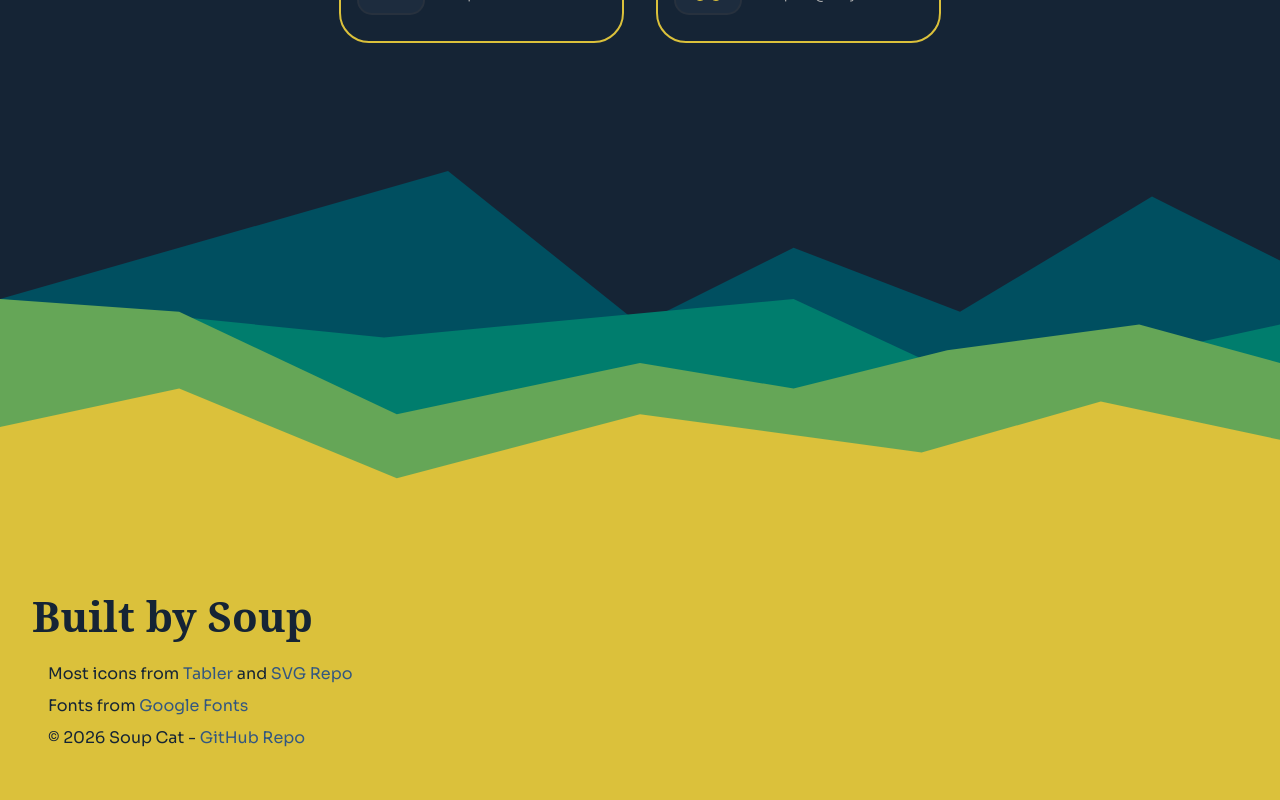
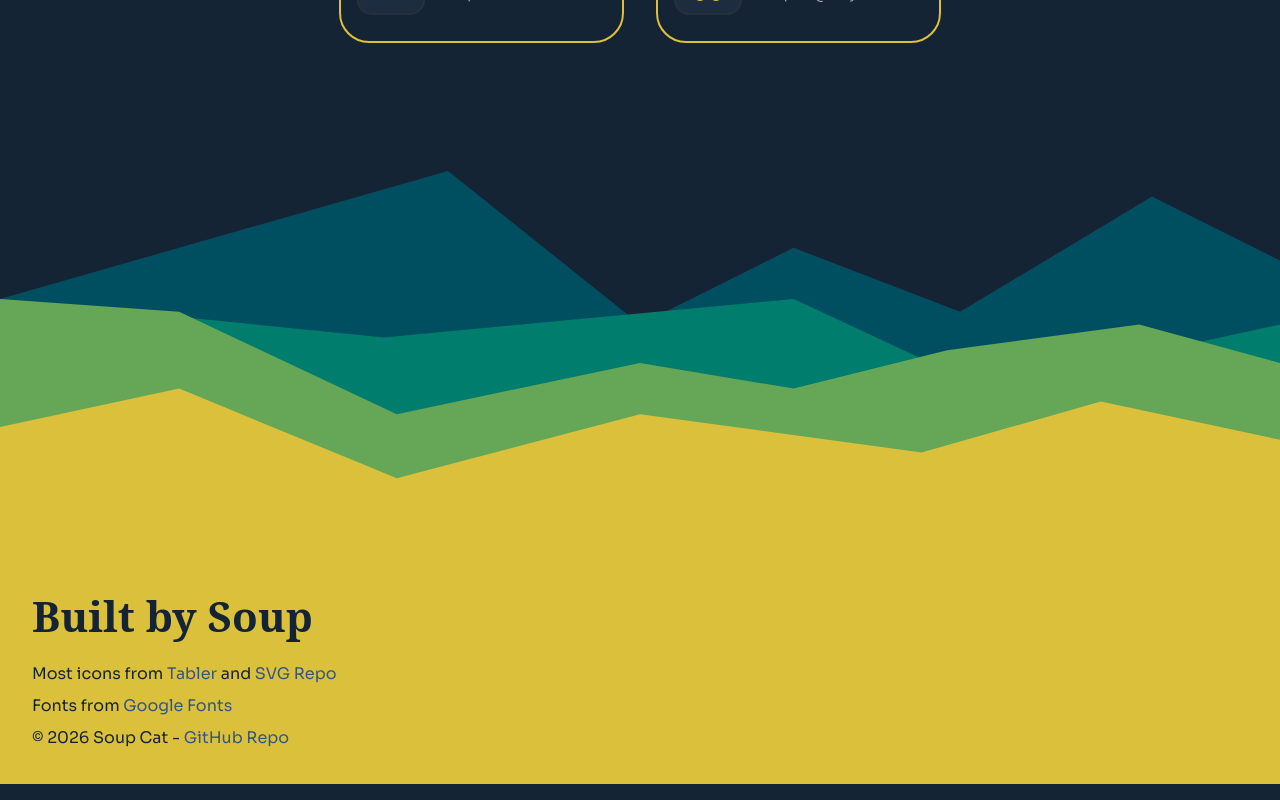
Before and after one commit to SoupCat-Py/reactfolio, a React (Vite) app: page / in a window 1280 px wide. Shown: the part 4363-5163 px from the top of the page. Built offline with nearby package versions, Linux system fonts and the light colour scheme; a web font is replaced by a local one.

Commit message:
removed footer indentation

```diff
--- a/src/sections/Footer.tsx
+++ b/src/sections/Footer.tsx
@@ -16,11 +16,11 @@ const Link = ({link, children}: LinkProps) => {
 
 export default function Footer() {
   return (
-    <section className="bg-primary color-bg d-flex flex-col justify-start align-start p2">
+    <section className="bg-primary color-bg d-flex flex-col justify-start align-start p2 g1">
       <h2 className="m0 inverse-select">
         Built by Soup
       </h2>
-      <div className="d-flex flex-col justify-start align-start g025 p1">
+      <div className="d-flex flex-col justify-start align-start g025">
         <p className="inverse-select">
           Most icons from&nbsp;
           <Link link="tabler.io/icons">Tabler</Link>
```
